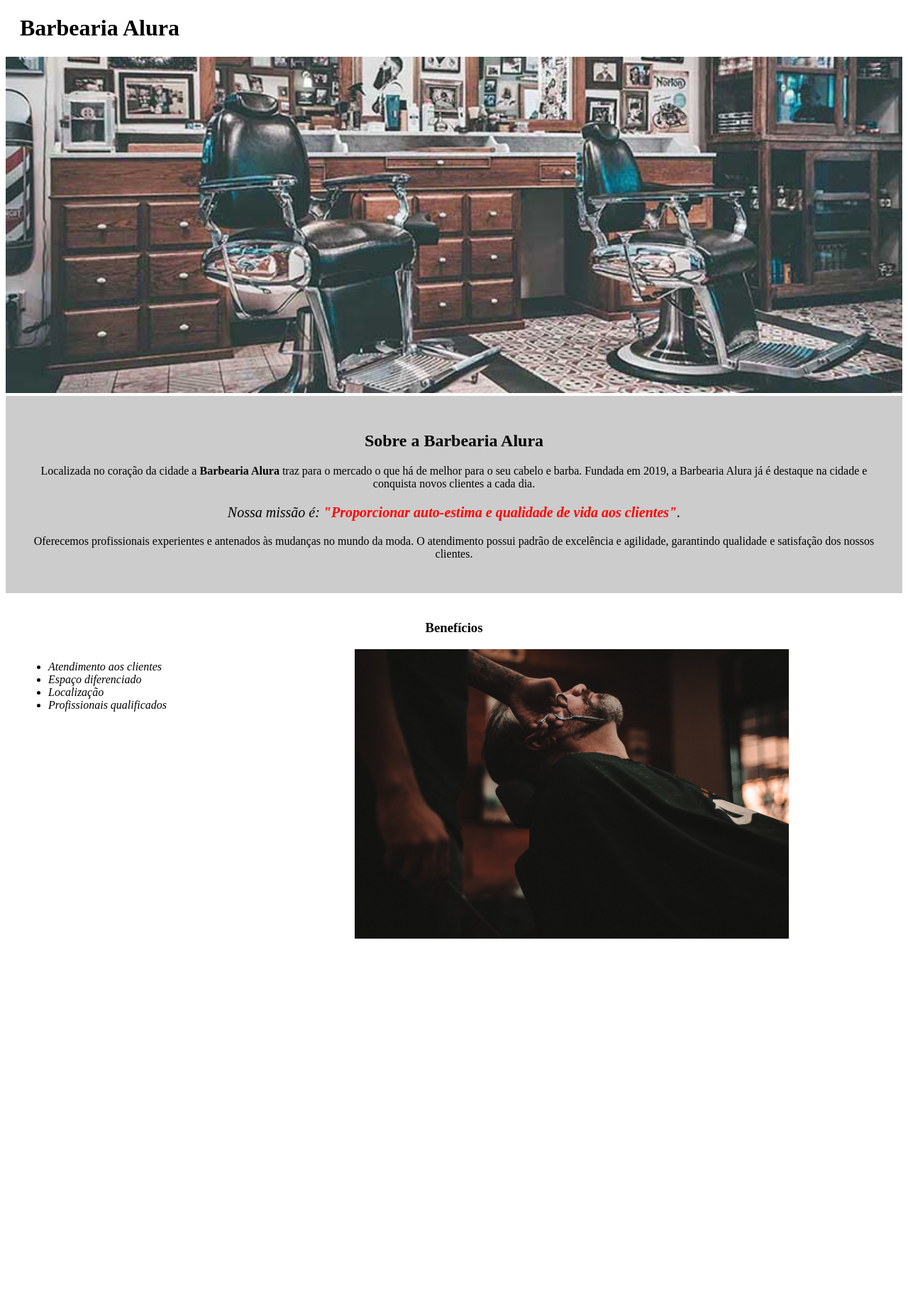
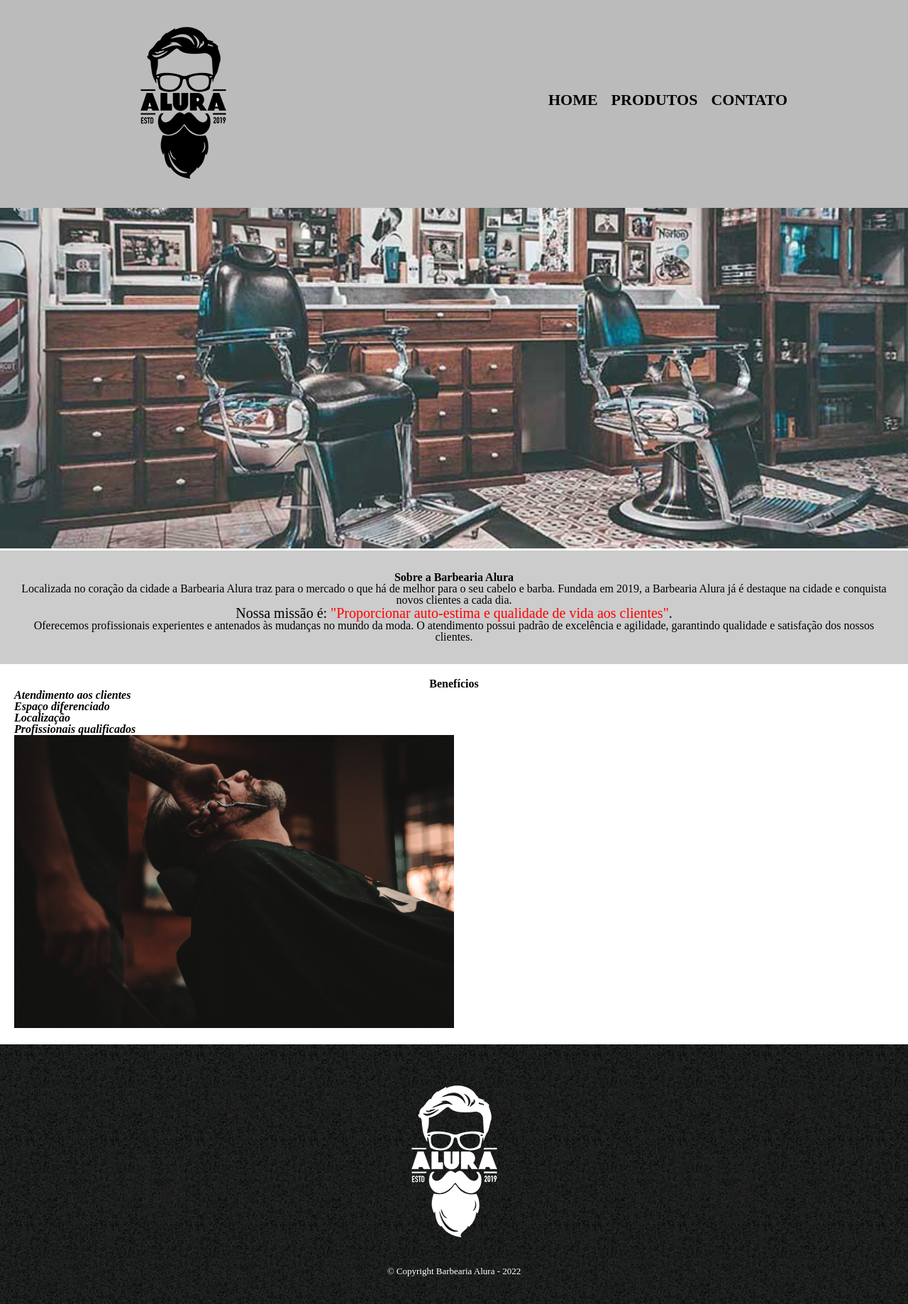
Before and after one commit to paulajardimf/barbearia-alura, a plain HTML site: page index.html in a window 1280 px wide. Shown: the whole page at 71% size. Before the commit the page ends 1355 px from the top, so only its background shows below. Drawn offline with Linux system fonts and the light colour scheme.

Commit message:
módulo2

```diff
--- a/index.html
+++ b/index.html
@@ -3,19 +3,32 @@
     <head>
         <meta charset="UTF-8">
         <title>Barbearia Alura</title>
+        <link rel="stylesheet" href="reset.css">
         <link rel="stylesheet" href="style.css">
+        <!--<link rel="stylesheet" href="produtos.css">-->
+
 
     </head>
 
     <body>
         <header>
-            <h1 class="titulo-principal">Barbearia Alura</h1>
+            <div class="caixa">
+                <h1><img src="logo.png"></h1>
+                <!--<h1 class="titulo-principal">Barbearia Alura</h1>-->
+                <nav>
+                    <ul>
+                        <li><a href="index.html">Home</a></li>
+                        <li><a href="produtos.html">Produtos</a></li>
+                        <li><a href="contato.html">Contato</a></li>
+                    </ul>
+                </nav>
+            </div>
         </header>
         <img id="banner" src="banner.jpg">
         <div class="principal">
             <h2 class="titulo-centralizado">Sobre a Barbearia Alura</h2>
 
-            <p>Localizada no coração da cidade a <strong> Barbearia Alura</strong> traz para o mercado o que há de melhor
+            <p class="descricao">Localizada no coração da cidade a <strong> Barbearia Alura</strong> traz para o mercado o que há de melhor
             para o seu cabelo e barba. Fundada em 2019, a Barbearia Alura já é destaque na cidade e
             conquista novos clientes a cada dia. </p>
 
@@ -29,7 +42,7 @@
         <div class="beneficios">
             <h3 class="titulo-centralizado">Benefícios</h3>
 
-            <ul>
+            <ul class="itens">
                 <li class="itens">Atendimento aos clientes</li>
                 <li class="itens">Espaço diferenciado</li>
                 <li class="itens">Localização</li>
@@ -39,5 +52,9 @@
             <img src="beneficios.jpg" class="imagembeneficios">
 
         </div>
+        <footer>
+            <img src="logo-branco.png">
+            <p class="copywright">&copy; Copyright Barbearia Alura - 2022</p>
+        </footer>
     </body>
 </html>
--- a/produtos.css
+++ b/produtos.css
@@ -28,6 +28,11 @@ nav a {
     text-decoration: none;
 }
 
+nav a:hover {
+    color: #8119c7;
+    text-decoration: underline;
+}
+
 .produtos {
     width: 940px;
     margin: 0 auto;
@@ -42,6 +47,21 @@ nav a {
     margin: 0 1.5%;
     padding: 30px 20px;
     box-sizing: border-box;
+    border: 2px solid #000000;
+    border-radius: 10px;
+}
+
+.produtos li:hover {
+    border-color: #8119c7;
+    border-width: 4px;
+}
+
+.produtos li:active {
+    border-color: #ff0000;
+}
+
+.produtos li:hover h2 {
+    font-size: 34px;
 }
 
 .produtos h2 {
@@ -58,3 +78,15 @@ nav a {
     font-weight: bold;
     margin-top: 10px;
 }
+
+footer {
+    text-align: center;
+    background: url("bg.jpg");
+    padding: 40px 0;
+}
+
+.copywright {
+    color: #FFFFFF;
+    font-size: 13px;
+    margin-top: 20px;
+}
--- a/style.css
+++ b/style.css
@@ -1,3 +1,38 @@
+header {
+    background: #BBBBBB;
+    padding: 20px 0;
+}
+
+.caixa {
+    position: relative;
+    width: 940px;
+    margin: 0 auto;
+}
+
+nav {
+    position: absolute;
+    top: 110px;
+    right: 0;
+}
+
+nav li {
+    display: inline;
+    margin: 0 0 0 15px;
+}
+
+nav a {
+    text-transform: uppercase;
+    color: #000000;
+    font-weight: bold;
+    font-size: 22px;
+    text-decoration: none;
+}
+
+nav a:hover {
+    color: #8119c7;
+    text-decoration: underline;
+}
+
 #banner {
     width: 100%;;
 }
@@ -5,6 +40,7 @@
 .principal {
     background: #CCCCCC;
     padding: 30px;
+    text-align: center;
 }
 
 .titulo-principal {
@@ -13,9 +49,10 @@
 
 .titulo-centralizado {
     text-align: center;
+    font-weight: bold;
 }
 
-p {
+.descricao p {
     text-align: center;
 }
 
@@ -34,9 +71,10 @@ em strong {
 .beneficios {
     background: #FFFFFF;
     padding: 20px;
+    font-weight: bold;
 }
 
-ul {
+.itens ul {
     display: inline-block;
     vertical-align: top;
     width: 20%;
@@ -44,5 +82,19 @@ ul {
 }
 
 .imagembeneficios {
+    position: relative;
     width: 50%;
+    margin: 0 auto;
 }
+
+footer {
+    text-align: center;
+    background: url("bg.jpg");
+    padding: 40px 0;
+}
+
+.copywright {
+    color: #FFFFFF;
+    font-size: 13px;
+    margin-top: 20px;
+}
```
Also changed, not shown: produtos.html (+5 -1 lines).
